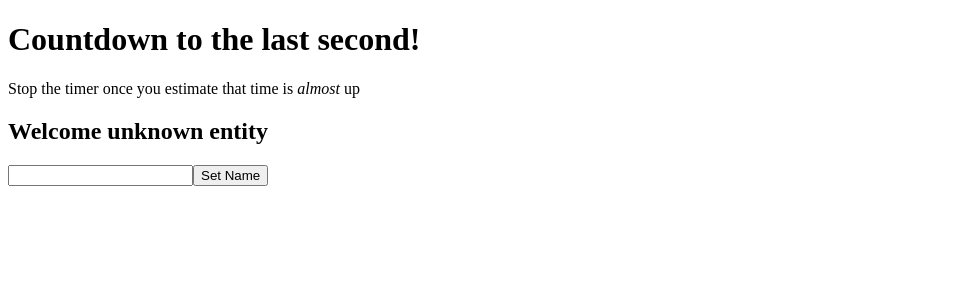
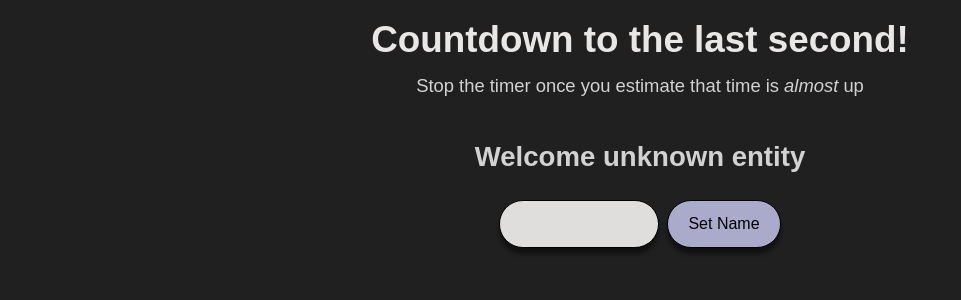
Before and after one commit to samko945/countdown-react, a React (Vite) app: page / in a window 1280 px wide. Shown: the top 300 px of the page, without its empty margins (0-961 px from the left). Built offline with nearby package versions, Linux system fonts and the light colour scheme.

Commit message:
add styles

```diff
--- a/src/index.css
+++ b/src/index.css
@@ -0,0 +1,54 @@
+* {
+	box-sizing: border-box;
+}
+
+body {
+	font-family: sans-serif;
+	background-color: rgb(32, 32, 32);
+	color: rgb(211, 210, 210);
+	text-align: center;
+	font-size: 1.15rem;
+}
+
+header * {
+	line-height: 0.8;
+}
+
+h1 {
+	color: rgb(233, 230, 230);
+}
+
+input,
+button {
+	font-size: 1.15rem;
+	color: rgb(0, 0, 0);
+	display: block;
+	padding: 0.75rem 1.25rem;
+	border-radius: 1.5rem;
+	border: 1px solid black;
+	background-color: rgb(224, 221, 221);
+	box-shadow: 0 6px 4px rgba(0, 0, 0, 0.462);
+	margin: 0.25rem;
+}
+
+input {
+	width: 10rem;
+}
+
+button {
+	background-color: #aaaacb;
+	cursor: pointer;
+	font-size: 1rem;
+}
+button:hover {
+	background-color: #bfbfd8;
+}
+
+section {
+	margin: 3rem 0;
+}
+
+#player p {
+	display: flex;
+	justify-content: center;
+}
```
